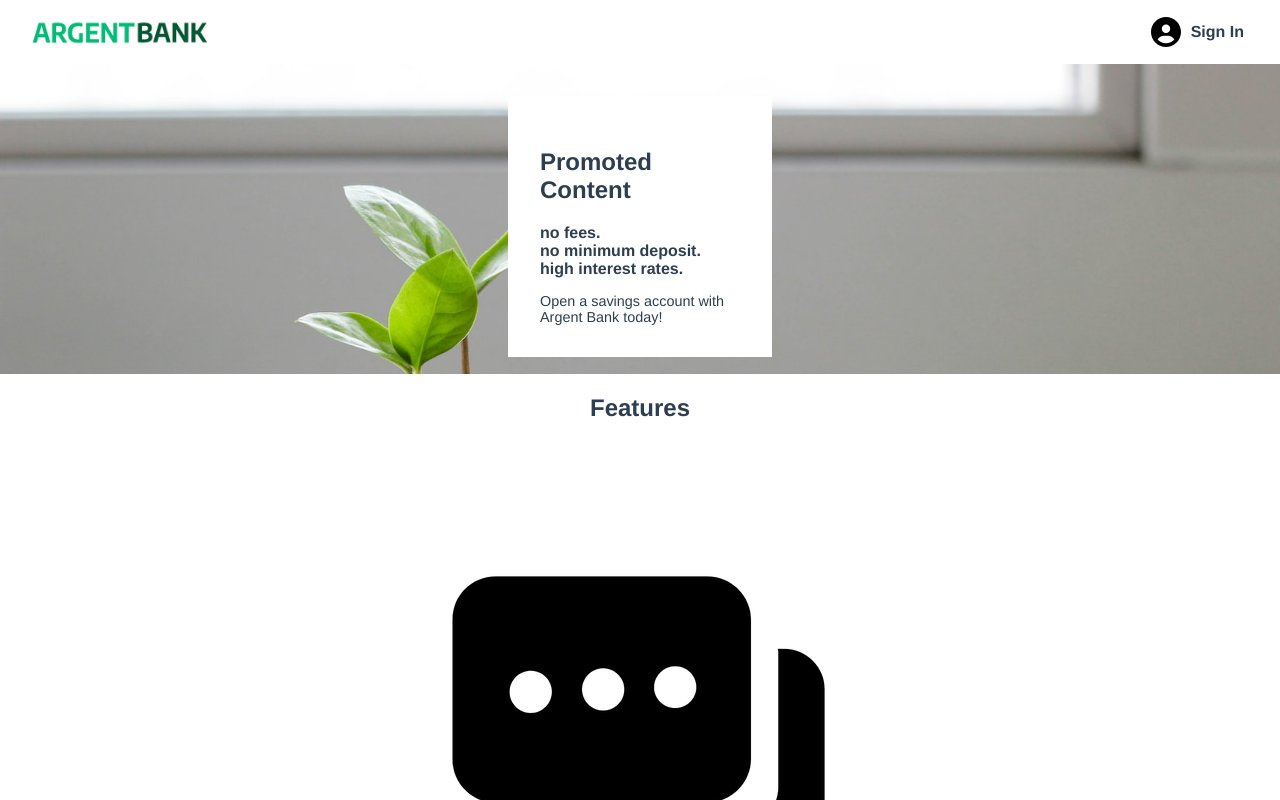
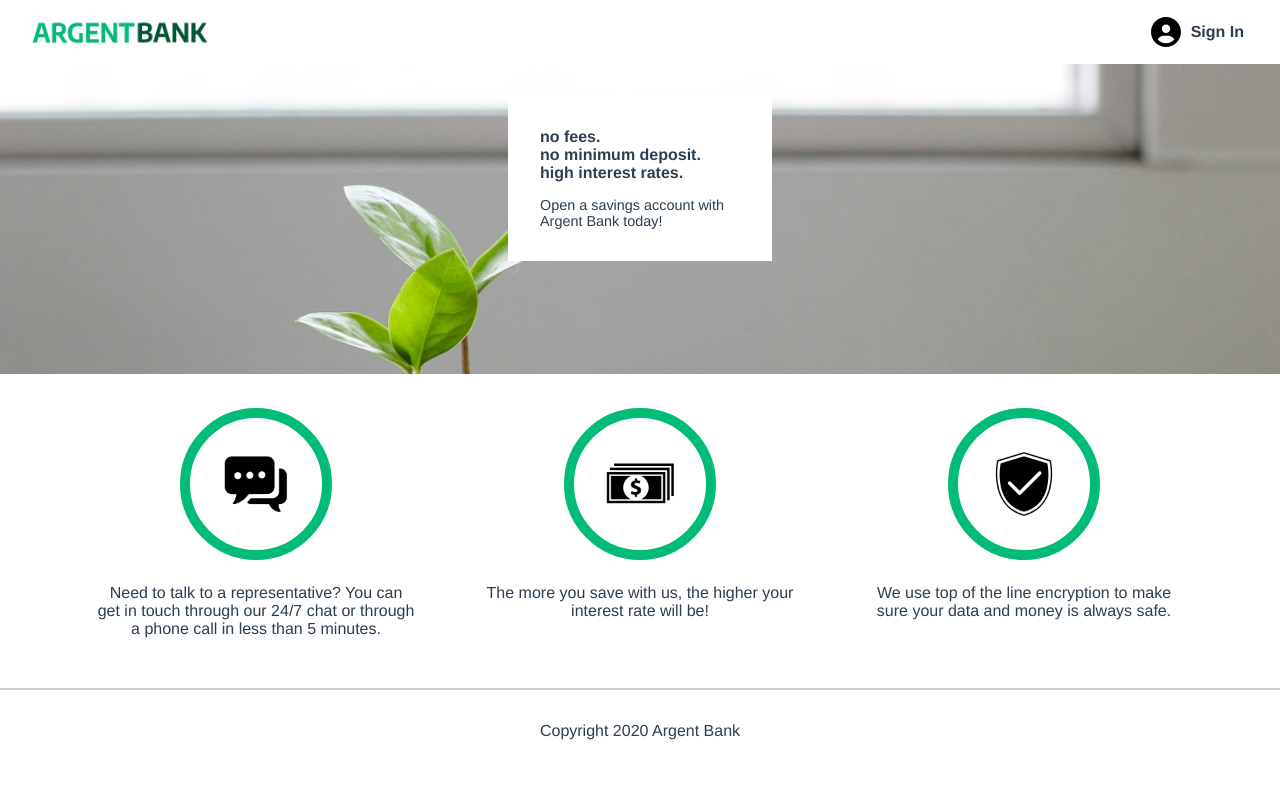
Before and after one commit to AndyRama/ArgentBank, a React (Create React App) app in the folder FrontEnd/: page / in a window 1280 px wide. Shown: the top 800 px of the page. Built offline with nearby package versions, Linux system fonts and the light colour scheme.

Commit message:
[enh] home page style ok and create page SignIn

```diff
--- a/FrontEnd/src/component/Feature/Feature.scss
+++ b/FrontEnd/src/component/Feature/Feature.scss
@@ -0,0 +1,30 @@
+.features {
+  display: flex;
+  flex-direction: column;
+}
+
+@media screen and (min-width: 950px) {
+  .features {
+    width: 30%;
+    display: inline-flex;
+  }
+}
+
+.feature-icon {
+  width: 100px;
+  border: 10px solid #00bc77;
+  border-radius: 50%;
+  padding: 1rem;
+}
+
+.feature-item-title {
+  color: #222;
+  font-size: 1.25rem;
+  font-weight: bold;
+  margin-bottom: 0.5rem;
+}
+
+.feature-item {
+  flex: 1;
+  padding: 2.1rem;
+}
--- a/FrontEnd/src/component/Layout.jsx
+++ b/FrontEnd/src/component/Layout.jsx
@@ -3,6 +3,7 @@ import React from 'react'
 import Home from '../pages/Home'
 import NavBar from './Navbar/Navbar'
 import Footer from './Footer/Footer'
+import SignIn from '../pages/SignIn/SignIn'
 
 function Layout() {
   return (
@@ -10,6 +11,7 @@ function Layout() {
       <NavBar />
       <Routes>
         <Route path="/" element={<Home />} />
+        <Route path="/login" element={<SignIn />} />
       </Routes>
       <Footer />
     </div>
--- a/FrontEnd/src/index.scss
+++ b/FrontEnd/src/index.scss
@@ -17,3 +17,17 @@ body {
 .bg-dark {
   background-color: #12002b;
 }
+
+.sr-only {
+  border: 0 !important;
+  clip: rect(1px, 1px, 1px, 1px) !important; /* 1 */
+  -webkit-clip-path: inset(50%) !important;
+  clip-path: inset(50%) !important; /* 2 */
+  height: 1px !important;
+  margin: -1px !important;
+  overflow: hidden !important;
+  padding: 0 !important;
+  position: absolute !important;
+  width: 1px !important;
+  white-space: nowrap !important; /* 3 */
+}
--- /dev/null
+++ b/FrontEnd/src/pages/SignIn/SignIn.jsx
@@ -0,0 +1,27 @@
+import React from 'react'
+import IconUser from '../../component/Icons/IconUser'
+import './SignIn.scss'
+
+function SignIn() {
+  return (
+    <section class="sign-in-content">
+      <IconUser />
+      <h1>Sign In</h1>
+      <form>
+        <div class="input-wrapper">
+          <label for="username">Username</label>
+          <input type="text" id="username" />
+        </div>
+        <div class="input-wrapper">
+          <label for="password">Password</label>
+          <input type="password" id="password" />
+        </div>
+        <div class="input-remember">
+          <input type="checkbox" id="remember-me" />
+          <label for="remember-me">Remember me</label>
+        </div>
+      </form>
+    </section>
+  )
+}
+export default SignIn
```
Also changed, not shown: FrontEnd/src/pages/SignIn/SignIn.scss (added).
